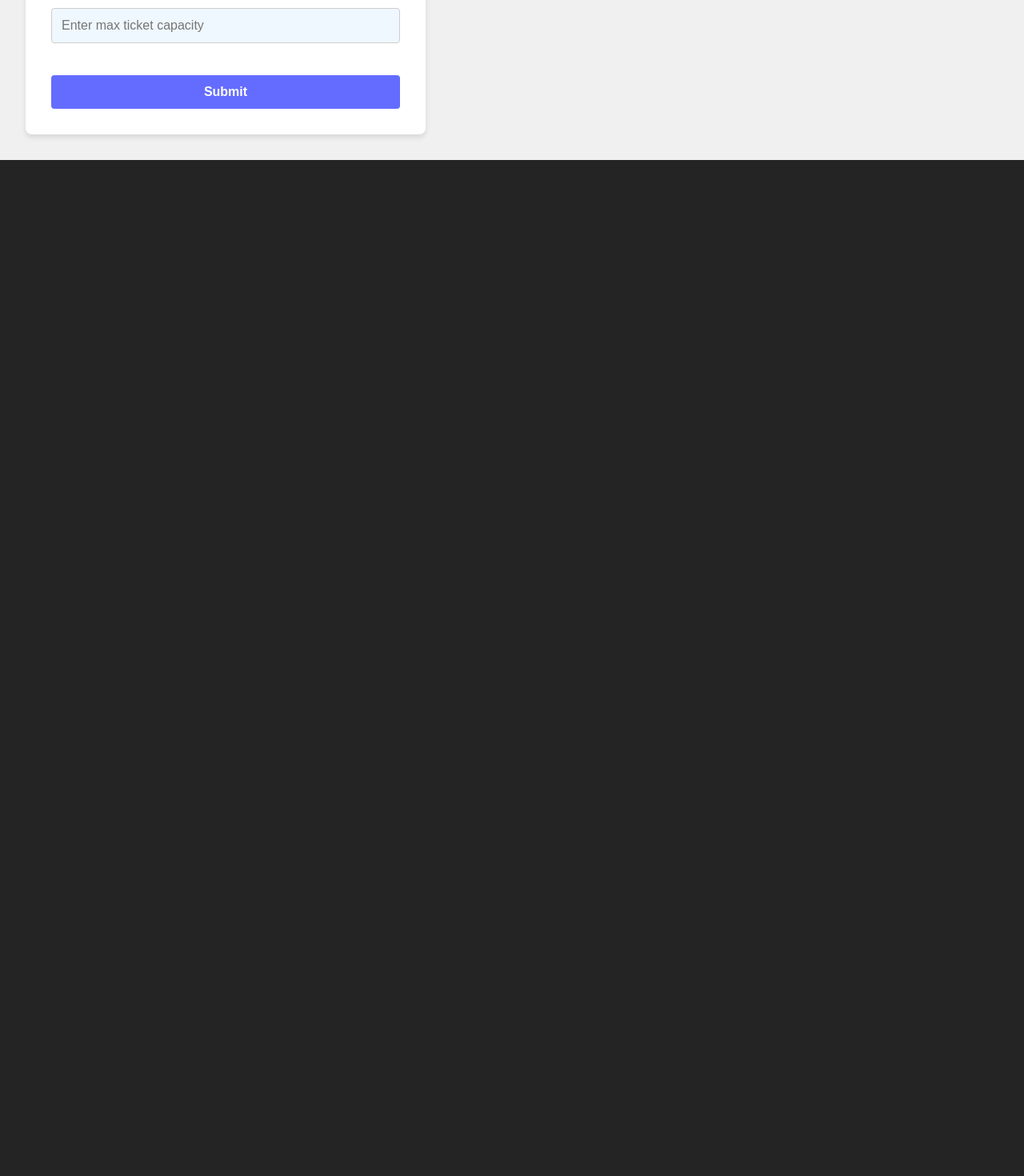
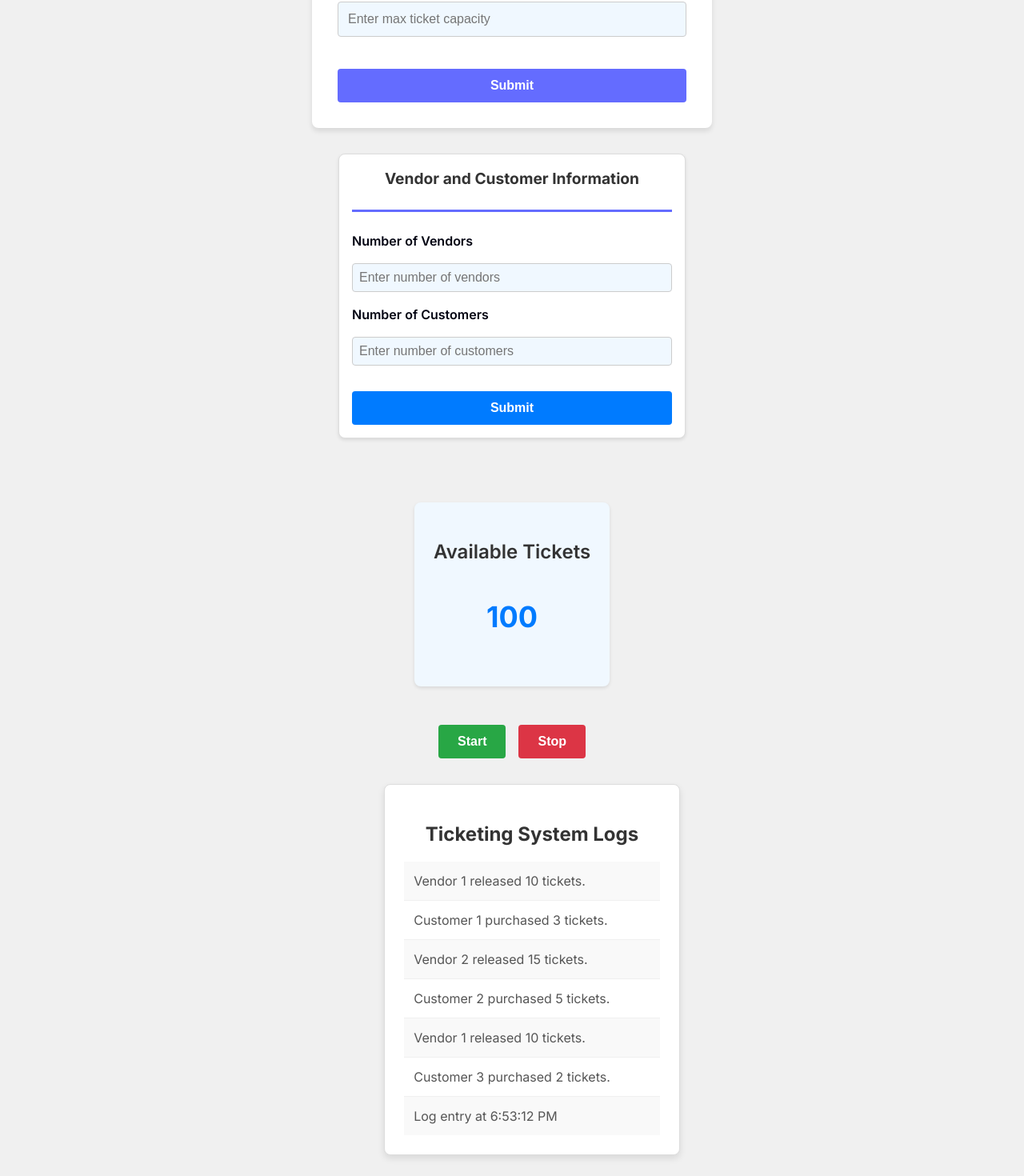
Before and after one commit to Sonix0521/Real-Ticketing-System-Application, a React (Vite) app in the folder Frontend/: page / in a window 1280 px wide. Shown: the part 641-2111 px from the top of the page at 80% size. Before the commit the page ends 841 px from the top, so only its background shows below. Built offline with nearby package versions, Linux system fonts and the light colour scheme.

Commit message:
Implemented all required components for the front end

```diff
--- a/Frontend/src/App.css
+++ b/Frontend/src/App.css
@@ -1,11 +1,9 @@
 /* Center content horizontally and position the title at the top */
 .container {
   display: flex;
-  flex-wrap: wrap; /* Ensures responsiveness */
-  justify-content: space-between; /* Space between forms */
-  gap: 0.5rem; /* Adds gap between the two forms */
+  flex-direction: column; /* Change this to column for stacking the forms and ticket section */
+  align-items: center;
   margin: 2rem;
-  align-items: flex-start;
 }
 
 .container h1 {
@@ -16,6 +14,34 @@
   width: 100%; /* Ensure it spans the full width */
 }
 
+/* Form container for ConfigForm and VendorCustomerForm */
+.forms-container {
+  display: flex;
+  justify-content: center; /* Center the forms horizontally */
+  gap: 2rem; /* Adds gap between the two forms */
+  margin-bottom: 2rem; /* Add space between forms and ticket display */
+  flex-wrap: wrap; /* Ensure responsiveness */
+}
+
+.form-section {
+  display: flex;
+  flex-direction: column;
+  align-items: center; /* Center the form within its section */
+  width: 100%;
+  max-width: 500px; /* Limit the width of the form sections */
+}
+
+/* Section for Ticket Display */
+.ticket-display-section {
+  width: 100%;
+  max-width: 600px;
+  margin-top: 2rem;
+  display: flex;
+  justify-content: center;
+  align-items: center;
+}
+
+/* Existing styles remain the same for h1 */
 h1 {
   font-size: 1rem;
   font-weight: 900;
--- a/Frontend/src/App.tsx
+++ b/Frontend/src/App.tsx
@@ -2,6 +2,8 @@ import './App.css';
 import Form from './ConfigFormComponent/ConfigForm'; // Ensure the path is correct
 import VendorCustomerForm from './VendorCustomerComponent/VendorCustomerForm';
 import TicketDisplayComponent from './TicketDisplayComponent/TicketDisplay'; // Import the TicketDisplayComponent
+import StartStopButtons from './StartStopBtnComponent/StartStopBtn'; // Import the StartStopButtons component
+import LogDisplay from './LogDisplayComponent/LogDisplay';
 
 
 function App() {
@@ -10,12 +12,33 @@ function App() {
 
   return (
     <div className="container">
+
       <h1>Real Ticketing System</h1>
 
-      <Form/>
-      <VendorCustomerForm/>
+      <div className="forms-container">
+        {/* Configuration Form and Vendor/Customer Form */}
+        <div className="form-section">
+          <Form />
+        </div>
+        <div className="form-section">
+          <VendorCustomerForm />
+        </div>
+      </div>
 
-      <TicketDisplayComponent totalTickets={totalTickets} />
+      <div className="ticket-display-section">
+        {/* Render the TicketDisplayComponent */}
+        <TicketDisplayComponent totalTickets={totalTickets} />
+      </div>
+
+      <div className="start-stop-buttons-section">
+        {/* Render the StartStopButtons */}
+        <StartStopButtons />
+      </div>
+
+      <div className="log-display-section">
+        <LogDisplay /> {/* Add LogDisplay below TicketDisplay */}
+      </div>
+
     </div>
   );
 }
--- /dev/null
+++ b/Frontend/src/LogDisplayComponent/LogDisplay.css
@@ -0,0 +1,38 @@
+/* LogDisplay.css */
+.log-display-container {
+    width: 100%;
+    max-width: 600px;
+    margin: 2rem auto;
+    padding: 1.5rem;
+    background-color: #fff;
+    border: 1px solid #ddd;
+    border-radius: 8px;
+    box-shadow: 0 4px 8px rgba(0, 0, 0, 0.1);
+  }
+
+  .log-display-container h2 {
+    text-align: center;
+    font-size: 1.5rem;
+    color: #333;
+    margin-bottom: 1rem;
+  }
+
+  .log-list {
+    max-height: 400px;
+    overflow-y: auto;
+  }
+
+  .log-item {
+    padding: 0.75rem;
+    border-bottom: 1px solid #f0f0f0;
+    font-size: 1rem;
+    color: #555;
+  }
+
+  .log-item:last-child {
+    border-bottom: none;
+  }
+
+  .log-item:nth-child(odd) {
+    background-color: #f9f9f9;
+  }
--- /dev/null
+++ b/Frontend/src/LogDisplayComponent/LogDisplay.tsx
@@ -0,0 +1,42 @@
+// LogDisplay.tsx
+import { useState, useEffect } from 'react';
+import './LogDisplay.css';
+
+// Sample log data to simulate vendor releases and customer purchases
+const sampleLogs = [
+  'Vendor 1 released 10 tickets.',
+  'Customer 1 purchased 3 tickets.',
+  'Vendor 2 released 15 tickets.',
+  'Customer 2 purchased 5 tickets.',
+  'Vendor 1 released 10 tickets.',
+  'Customer 3 purchased 2 tickets.',
+];
+
+const LogDisplay = () => {
+  // Simulate logs being added dynamically (could be replaced with data fetched from backend)
+  const [logs, setLogs] = useState<string[]>(sampleLogs);
+
+  useEffect(() => {
+    // Logic to add logs dynamically can be added here
+    const logInterval = setInterval(() => {
+      setLogs((prevLogs) => [...prevLogs, `Log entry at ${new Date().toLocaleTimeString()}`]);
+    }, 5000); // Add a new log every 5 seconds
+
+    return () => clearInterval(logInterval); // Clean up the interval on unmount
+  }, []);
+
+  return (
+    <div className="log-display-container">
+      <h2>Ticketing System Logs</h2>
+      <div className="log-list">
+        {logs.map((log, index) => (
+          <div key={index} className="log-item">
+            {log}
+          </div>
+        ))}
+      </div>
+    </div>
+  );
+};
+
+export default LogDisplay;
--- /dev/null
+++ b/Frontend/src/StartStopBtnComponent/StartStopBtn.css
@@ -0,0 +1,40 @@
+/* StartStopButtons.css */
+
+/* Container for the buttons */
+.start-stop-buttons {
+    display: flex;
+    justify-content: center;  /* Center the buttons horizontally */
+    gap: 1rem;  /* Space between the buttons */
+    margin-top: 2rem;  /* Space between Available Tickets and buttons */
+  }
+
+  /* Button styling */
+  .start-button, .stop-button {
+    padding: 0.75rem 1.5rem;
+    font-size: 1rem;
+    font-weight: 600;
+    color: #ffffff;
+    border: none;
+    border-radius: 4px;
+    cursor: pointer;
+    transition: background-color 0.3s;
+  }
+
+  /* Start button specific style */
+  .start-button {
+    background-color: #28a745;  /* Green color */
+  }
+
+  /* Stop button specific style */
+  .stop-button {
+    background-color: #dc3545;  /* Red color */
+  }
+
+  /* Button hover effects */
+  .start-button:hover {
+    background-color: #218838;
+  }
+
+  .stop-button:hover {
+    background-color: #c82333;
+  }
--- /dev/null
+++ b/Frontend/src/StartStopBtnComponent/StartStopBtn.tsx
@@ -0,0 +1,13 @@
+// StartStopButtons.tsx
+import './StartStopBtn.css'; // Import the CSS for styling the buttons
+
+const StartStopButtons = () => {
+  return (
+    <div className="start-stop-buttons">
+      <button className="start-button">Start</button>
+      <button className="stop-button">Stop</button>
+    </div>
+  );
+};
+
+export default StartStopButtons;
```
